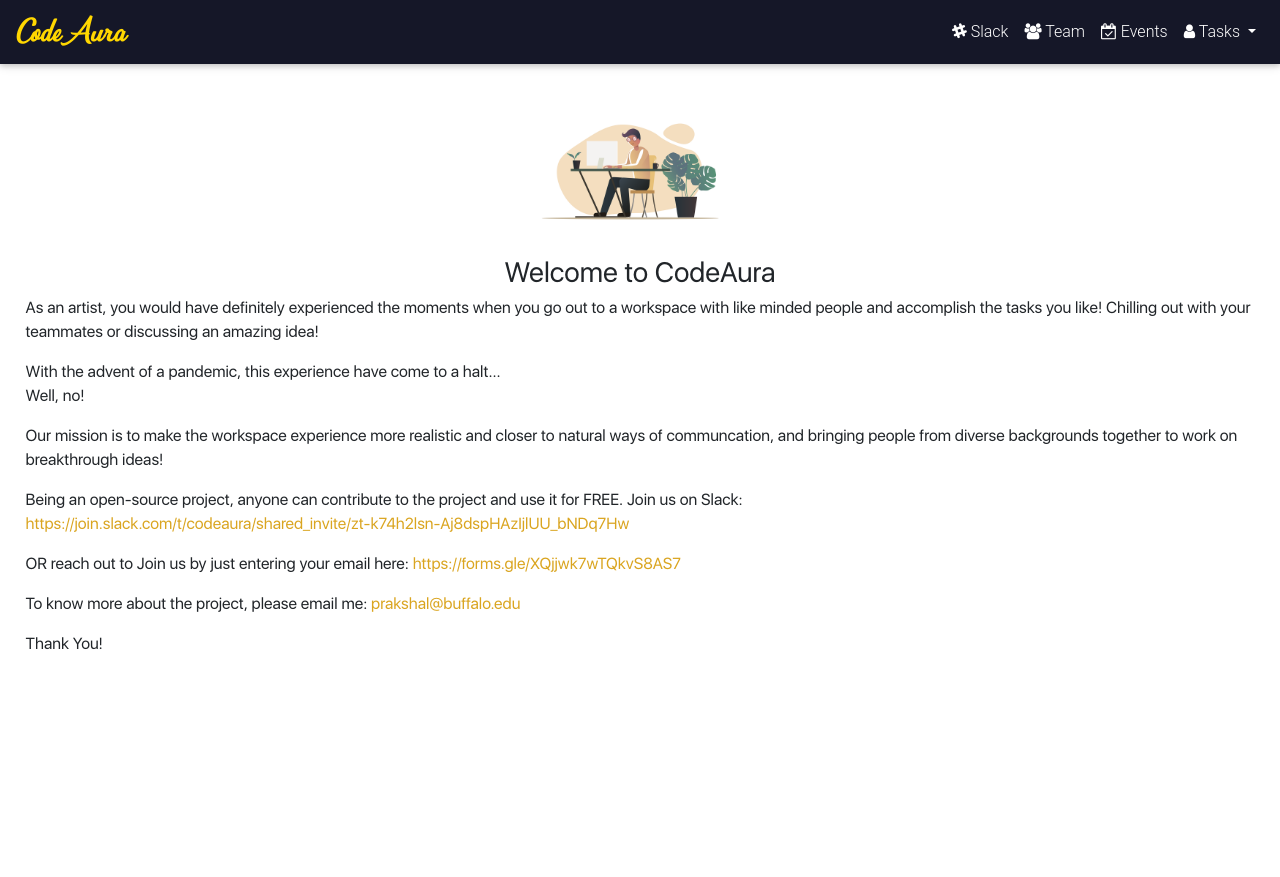
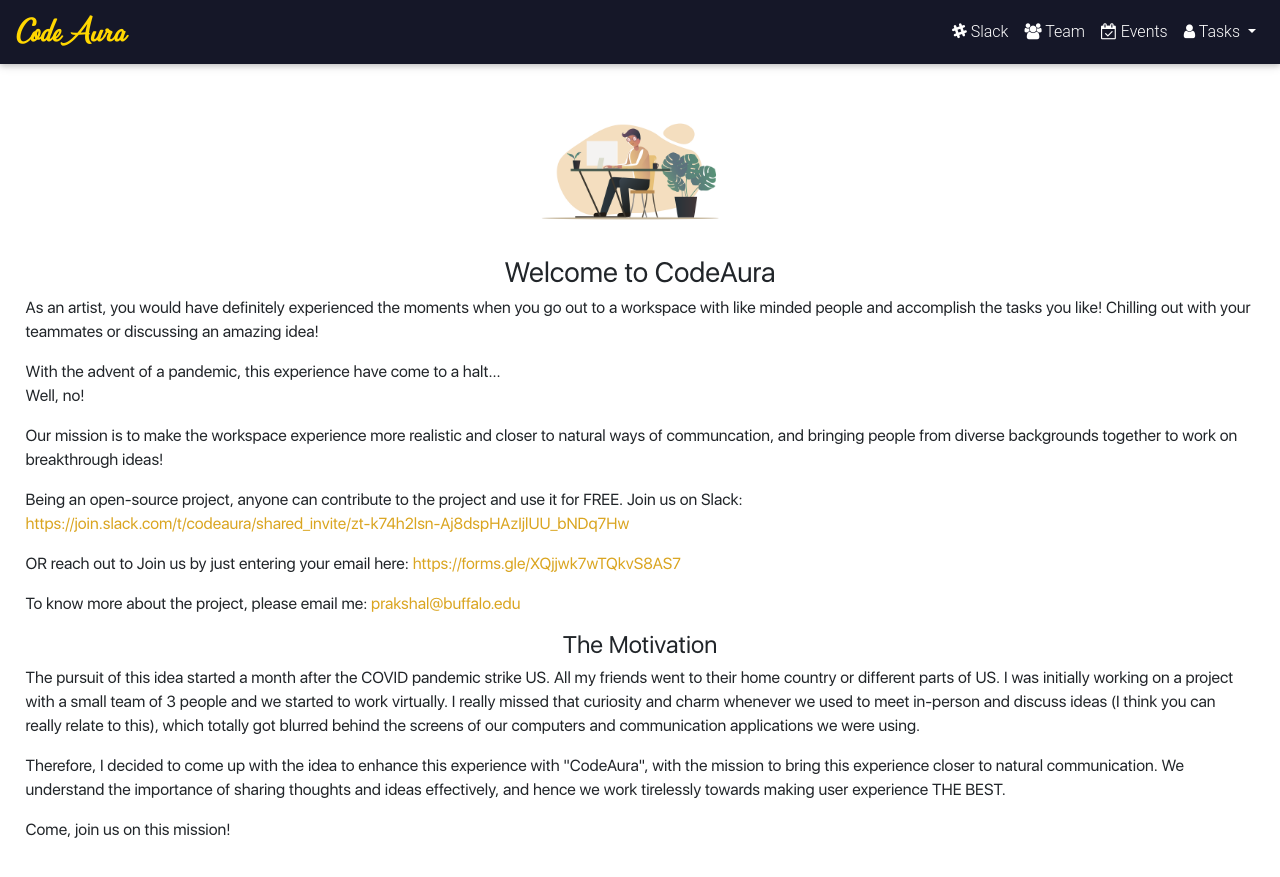
Before and after one commit to Prakshal-Jain/CodeAura-Organization, a Jekyll site: the page built from index.html, in a window 1280 px wide. Shown: the top 877 px of the page. Built offline with Jekyll 4.4.1, drawn with Linux system fonts in a browser that asks for light colours; nearby versions of some CDN libraries.

Commit message:
Added mission

```diff
--- a/index.html
+++ b/index.html
@@ -25,5 +25,19 @@
         <p>
             To know more about the project, please email me: <a href = 'mailto:prakshal@buffalo.edu' target='_blank' style='color: #DAA520; pointer-events: auto;'>prakshal@buffalo.edu</a>
         </p>
-        Thank You!
 </div>
+<center><h4 class="sf"><b>The Motivation</b></h4></center>
+<div class="txtArea">
+    <p>The pursuit of this idea started a month after the COVID pandemic strike US. All my friends went to their home country or different parts of US.
+        I was initially working on a project with a small team of 3 people and we started to work virtually.
+        I really missed that curiosity and charm whenever we used to meet in-person and discuss ideas (I think you can really relate to this),
+        which totally got blurred behind the screens of our computers and communication applications we were using.
+    </p>
+    <p>
+        Therefore, I decided to come up with the idea to enhance this experience with "CodeAura", with the mission to bring this experience closer to natural communication.
+        We understand the importance of sharing thoughts and ideas effectively, and hence we work tirelessly towards making user experience THE BEST.
+    </p>
+    <p>
+        Come, join us on this mission!
+    </p>
+</div>
```
